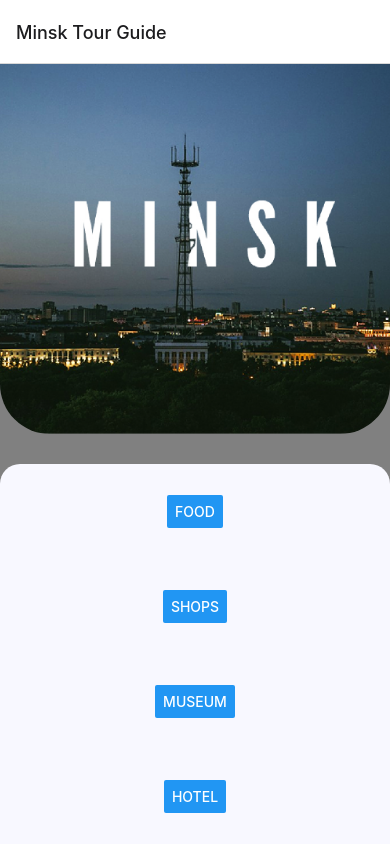
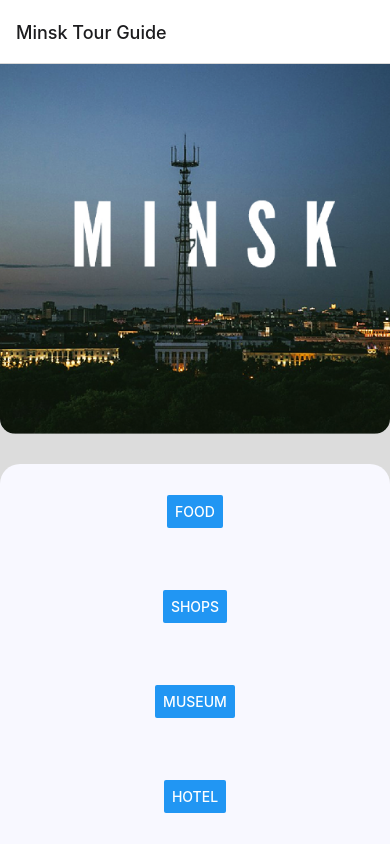
Before and after one commit to denisnzrvs/IMT_G05_GroupWork, a React Native app: screen / in a window 390 px wide. Built offline with nearby package versions, Linux system fonts and the light colour scheme.

Commit message:
Cleaned up the museum card, added MapView, cleaned up styled and unused code

```diff
--- a/App.js
+++ b/App.js
@@ -9,11 +9,8 @@ import {
   SafeAreaView,
   ScrollView,
 } from "react-native";
-import Card from "./Card";
-import Row from "./Row";
-import Column from "./Column";
+import MapView from "react-native-maps";
 import styles from "./styles";
-const Cards = new Array(4).fill(null).map((v, i) => i + 1);
 import { NavigationContainer } from "@react-navigation/native";
 import { createNativeStackNavigator } from "@react-navigation/native-stack";
 import Styles from "./styles";
@@ -51,11 +48,7 @@ const MyStack = () => {
           options={{ title: "Hotel" }}
         />
 
-        <Stack.Screen
-          name="A"
-          component={A}
-          options={{ title: "A" }}
-        />
+        <Stack.Screen name="A" component={A} options={{ title: "A" }} />
       </Stack.Navigator>
     </NavigationContainer>
   );
@@ -64,13 +57,13 @@ const MyStack = () => {
 const HomeScreen = ({ navigation }) => {
   return (
     <SafeAreaView style={styles.container}>
-      <View style={styles.cardCont}>
+      <View style={styles.coverPhotoContainer}>
         <Image
-          style={styles.minskPhoto}
+          style={styles.coverPhoto}
           source={require("./assets/minsk_photo.png")}
         />
       </View>
-      <View style={styles.mainMenu}>
+      <View style={styles.menu}>
         <Button title="Food" onPress={() => navigation.navigate("Food")} />
         <Button title="Shops" onPress={() => navigation.navigate("Shops")} />
         <Button title="Museum" onPress={() => navigation.navigate("Museum")} />
@@ -84,13 +77,13 @@ const HomeScreen = ({ navigation }) => {
 const Museum = ({ navigation }) => {
   return (
     <SafeAreaView style={styles.container}>
-      <View style={styles.cardCont}>
+      <View style={styles.coverPhotoContainer}>
         <Image
-          style={styles.minskPhoto}
+          style={styles.coverPhoto}
           source={require("./assets/minsk_photo.png")}
         />
       </View>
-      <View style={styles.mainMenu}>
+      <View style={styles.menu}>
         <Button title="A" onPress={() => navigation.navigate("A")} />
       </View>
       <StatusBar style="auto" />
@@ -98,64 +91,41 @@ const Museum = ({ navigation }) => {
   );
 };
 const Food = () => {
-  return (
-    <SafeAreaView style={styles.container}>
-      <ScrollView style={styles.scrollView}>
-        <Text style={styles.text}>
-          Lorem ipsum dolor sit amet, consectetur adipiscing elit, sed do
-          eiusmod tempor incididunt ut labore et dolore magna aliqua. Ut enim ad
-          minim veniam, quis nostrud exercitation ullamco laboris nisi ut
-          aliquip ex ea commodo consequat. Duis aute irure dolor in
-          reprehenderit in voluptate velit esse cillum dolore eu fugiat nulla
-          pariatur. Excepteur sint occaecat cupidatat non proident, sunt in
-          culpa qui officia deserunt mollit anim id est laborum.
-        </Text>
-      </ScrollView>
-    </SafeAreaView>
-  );
+  return <SafeAreaView style={styles.container}></SafeAreaView>;
 };
 const Shops = () => {
-  return (
-    <SafeAreaView style={styles.container}>
-      <ScrollView style={styles.scrollView}>
-        <Text style={styles.text}>
-          Lorem ipsum dolor sit amet, consectetur adipiscing elit, sed do
-          eiusmod tempor incididunt ut labore et dolore magna aliqua. Ut enim ad
-          minim veniam, quis nostrud exercitation ullamco laboris nisi ut
-          aliquip ex ea commodo consequat. Duis aute irure dolor in
-          reprehenderit in voluptate velit esse cillum dolore eu fugiat nulla
-          pariatur. Excepteur sint occaecat cupidatat non proident, sunt in
-          culpa qui officia deserunt mollit anim id est laborum.
-        </Text>
-      </ScrollView>
-    </SafeAreaView>
-  );
+  return <SafeAreaView style={styles.container}></SafeAreaView>;
 };
 const Hotel = () => {
-  return (
-    <SafeAreaView style={styles.container}>
-      <ScrollView style={styles.scrollView}>
-        <Text style={styles.text}>
-          Lorem ipsum dolor sit amet, consectetur adipiscing elit, sed do
-          eiusmod tempor incididunt ut labore et dolore magna aliqua. Ut enim ad
-          minim veniam, quis nostrud exercitation ullamco laboris nisi ut
-          aliquip ex ea commodo consequat. Duis aute irure dolor in
-          reprehenderit in voluptate velit esse cillum dolore eu fugiat nulla
-          pariatur. Excepteur sint occaecat cupidatat non proident, sunt in
-          culpa qui officia deserunt mollit anim id est laborum.
-        </Text>
-      </ScrollView>
-    </SafeAreaView>
-  );
+  return <SafeAreaView style={styles.container}></SafeAreaView>;
 };
 const A = () => {
   return (
     <SafeAreaView style={styles.container}>
-      <ScrollView style={styles.scrollView}>
-        <Text style={styles.text}>
-          Privet
-        </Text>
-      </ScrollView>
+      <View style={styles.coverPhotoContainer}>
+        <Image
+          style={styles.coverPhoto}
+          source={require("./assets/minsk_photo.png")}
+        />
+      </View>
+      <View style={styles.description}>
+        <View
+          style={{ flex: 1, alignSelf: "flex-start", flexDirection: "column" }}
+        >
+          <Text style={styles.title}>Title name</Text>
+          <Text style={styles.address}>Street A, City 17</Text>
+        </View>
+        <MapView
+          style={styles.mapView}
+          initialRegion={{
+            latitude: 37.78825,
+            longitude: -122.4324,
+            latitudeDelta: 0.0922,
+            longitudeDelta: 0.0421,
+          }}
+        />
+      </View>
+      <StatusBar style="auto" />
     </SafeAreaView>
   );
 };
--- a/Card.js
+++ /dev/null
@@ -1,14 +0,0 @@
-import React from "react";
-import { PropTypes } from "prop-types";
-import { View, Text } from "react-native";
-import styles from "./styles";
-
-export default function Box({ children }) {
-  return (
-    <View style={styles.card}>
-      <Text style={styles.paragraph}>{children}</Text>
-    </View>
-  );
-}
-
-Box.propTypes = { children: PropTypes.node.isRequired };
--- a/Column.js
+++ /dev/null
@@ -1,12 +0,0 @@
-import React from "react";
-import { PropTypes } from "prop-types";
-import { View } from "react-native";
-import styles from './styles';
-
-export default function Column({ children }) {
-  return (
-    <View style={styles.column}>{children}</View>
-    );
-}
-
-Column.propTypes = {   children: PropTypes.node.isRequired };
--- a/Row.js
+++ /dev/null
@@ -1,12 +0,0 @@
-import React from "react";
-import { PropTypes } from "prop-types";
-import { View } from "react-native";
-import styles from './styles';
-
-export default function Row({ children }) {
-  return (
-    <View style={styles.row}>{children}</View>
-    );
-}
-
-Row.propTypes = { children: PropTypes.node.isRequired };
--- a/package.json
+++ b/package.json
@@ -17,11 +17,13 @@
     "react": "17.0.1",
     "react-dom": "17.0.1",
     "react-native": "0.64.3",
+    "react-native-gesture-handler": "~1.10.2",
+    "react-native-maps": "0.28.1",
+    "react-native-reanimated": "~2.2.0",
     "react-native-safe-area-context": "3.3.2",
     "react-native-screens": "~3.8.0",
     "react-native-web": "0.17.1",
-    "react-native-gesture-handler": "~1.10.2",
-    "react-native-reanimated": "~2.2.0"
+    "react-native-web-maps": "^0.3.0"
   },
   "devDependencies": {
     "@babel/core": "^7.12.9"
--- a/styles.js
+++ b/styles.js
@@ -1,7 +1,5 @@
-import { Platform, StatusBar, StyleSheet, Dimensions } from "react-native";
-const dimensions = Dimensions.get("window");
-const w = dimensions.width / 0.6;
-const h = dimensions.height / 0.5;
+import { Platform, StatusBar, StyleSheet } from "react-native";
+
 const styles = StyleSheet.create({
   container: {
     flex: 1,
@@ -10,40 +8,30 @@ const styles = StyleSheet.create({
     flexDirection: "column",
     alignItems: "center",
     resizeMode: "stretch",
-    backgroundColor: "grey",
+    backgroundColor: "gainsboro",
+    ...Platform.select({
+      ios: { paddingTop: 20 },
+      android: { paddingTop: StatusBar.currentHeight },
+    }),
   },
 
-  cardCont: {
+  coverPhotoContainer: {
     flex: 2,
     flexDirection: "column",
     justifyContent: "center",
     alignSelf: "stretch",
-    backgroundColor: "grey",
   },
 
-  card: {
-    flexDirection: "column",
-    alignSelf: "flex-start",
-    backgroundColor: "grey",
-    marginTop: 20,
-    marginBottom: 20,
-    resizeMode: "stretch",
-    borderWidth: 5,
-    borderColor: "red",
-    height: 489,
-    width: 573,
-  },
-
-  minskPhoto: {
+  coverPhoto: {
     justifyContent: "center",
     alignItems: "stretch",
     height: "100%",
     width: "100%",
-    borderBottomLeftRadius: 50,
-    borderBottomRightRadius: 50,
+    borderBottomLeftRadius: "4%",
+    borderBottomRightRadius: "4%",
     marginBottom: 20,
   },
-  mainMenu: {
+  menu: {
     flex: 2,
     flexDirection: "column",
     alignItems: "center",
@@ -56,25 +44,37 @@ const styles = StyleSheet.create({
     flexWrap: "wrap",
     justifyContent: "space-around",
   },
-  boxText: { color: "darkslategray", fontWeight: "bold" },
+  description: {
+    flex: 2,
+    flexDirection: "row",
+    height: "100%",
+    width: "100%",
+    borderTopLeftRadius: 20,
+    borderTopRightRadius: 20,
+    backgroundColor: "ghostwhite",
+    marginTop: 20,
+    flexWrap: "wrap",
+    justifyContent: "flex-start",
+    alignItems: "center",
+  },
 
-  cat: {
-    flex: 1,
-    marginTop: 20,
-    alignSelf: "center",
-    resizeMode: "stretch",
-    flexDirection: "row",
-    flexWrap: "wrap",
-    alignItems: "stretch",
-    //  ...Platform.select({ ios: { paddingTop: 20 }, android: { paddingTop: StatusBar.currentHeight } })
+  paragraph: { margin: 24, fontSize: 18, textAlign: "center" },
+  title: {
+    marginLeft: 24,
+    marginTop: 24,
+    marginBottom: 12,
+    fontSize: 24,
+    fontWeight: "bold",
+    textAlign: "left",
   },
-  row: { flexDirection: "row", alignItems: "center", justifyContent: "center" },
-  column: { flexDirection: "column", alignItems: "center" },
-  paragraph: { margin: 24, fontSize: 18, textAlign: "center" },
-  catPhoto: {
-    height: undefined,
+  address: { marginLeft: 24, fontSize: 16, justifyContent: "center" },
+  mapView: {
+    height: "80%",
     width: undefined,
-    resizeMode: "stretch",
+    flexGrow: 1,
+    alignSelf: "flex-end",
+    margin: 20,
+    borderRadius: 10,
   },
 });
 export default styles;
```
Also changed, not shown: 1 other file (tests, documents, lock files or other folders).
